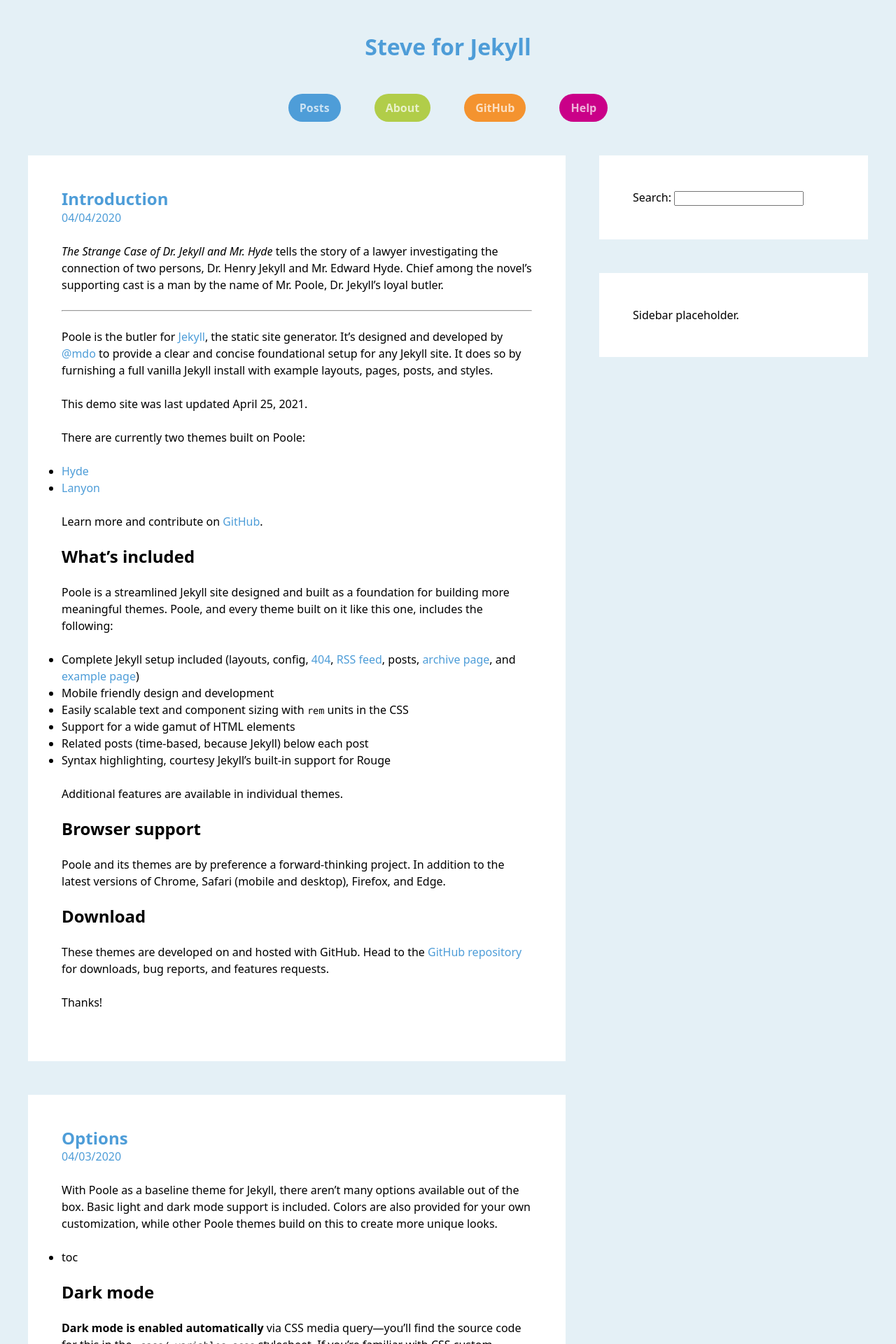
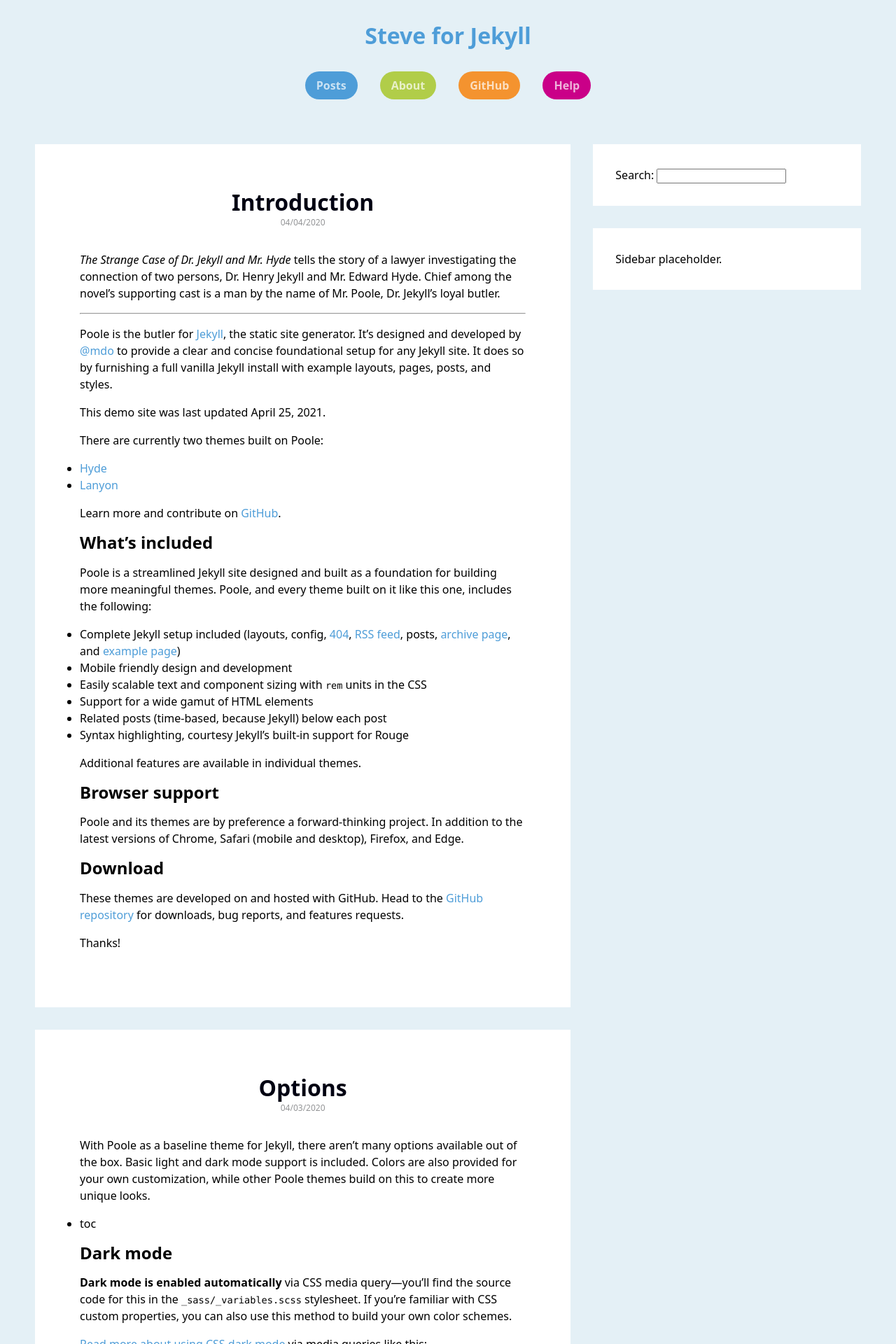
Before and after one commit to esporo/steve, a Jekyll site: the page built from index.html, in a window 1280 px wide. Shown: the top 1920 px of the page at 70% size. Built offline with Jekyll 4.4.1, drawn with Linux system fonts in a browser that asks for light colours; the list of posts is cut into pages by our own code; some of the changed text lies outside the part shown.

Commit message:
changes some spacing between posts

```diff
--- a/_includes/blog/post.html
+++ b/_includes/blog/post.html
@@ -40,22 +40,4 @@
       {{ post.content }}
     </div>
   {% endunless %}
-
-  {% if post.tags.size > 0 %}
-      <footer class="content-footer">
-        <p>Tags:</p>
-
-        <ul class="content-tags">
-          {% for tag in post.tags %}
-            <li>
-              {%- assign tag_slug = tag | slugify -%}
-
-              <a href="{{ site.jekyll-archives.permalinks.tag | replace: ':name', tag_slug }}" rel="tag">
-                {{ tag }}
-              </a>
-            </li>
-          {% endfor %}
-        </ul>
-      </footer>
-  {% endif %}
 </article>
--- a/_sass/steve/_layout.scss
+++ b/_sass/steve/_layout.scss
@@ -13,11 +13,12 @@ body {
 */
 
 .masthead {
-  margin-bottom: var(--gap);
+  margin-bottom: calc(var(--gap) * 2);
 
   .site-title {
     font-size: 2rem;
     font-weight: bold;
+    line-height: 1.2;
     margin-bottom: var(--gap);
     text-align: center;
     color: var(--color-link);
@@ -97,8 +98,34 @@ body {
 
 .content {
   background-color: var(--color-bg);
-  padding: var(--gap);
+  padding: calc(var(--gap) * 2);
   margin-bottom: var(--gap);
+}
+
+.content-header {
+  margin-bottom: var(--gap);
+  text-align: center;
+
+  .content-title {
+    font-size: 2rem;
+
+    a {
+      color: var(--color-text);
+    }
+  }
+
+  .content-meta {
+    font-size: 0.75rem;
+
+    a {
+      color: var(--color-details);
+      display: inline-block;
+
+      &:not(:last-child) {
+        margin-right: calc(var(--gap) / 2);
+      }
+    }
+  }
 }
 
 // The Blog Layout
--- a/assets/css/screen.scss
+++ b/assets/css/screen.scss
@@ -19,12 +19,8 @@
   --font-headings: var(--font);
   --font-code: SFMono-Regular, "Cascadia Code", Menlo, Consolas, monospace;
 
-  --container: 1200px;
-  --gap: 3rem;
-
-  @media screen and (max-width: 800px) {
-    --gap: 2rem;
-  }
+  --container: 1180px;
+  --gap: 2rem;
 }
 
 @import "steve";
--- a/index.html
+++ b/index.html
@@ -5,3 +5,15 @@ layout: blog
 {% for post in paginator.posts %}
   {% include blog/post.html %}
 {% endfor %}
+
+{% if paginator.total_pages > 1 %}
+  <nav class="content-navigation">
+    <a class="nav-link prev-link" href="{{ paginator.previous_page_path }}" rel="prev">
+      &laquo; Next
+    </a>
+
+    <a class="nav-link next-link" href="{{ paginator.next_page_path }}" rel="next">
+      Previous &raquo;
+    </a>
+  </nav>
+{% endif %}
```
